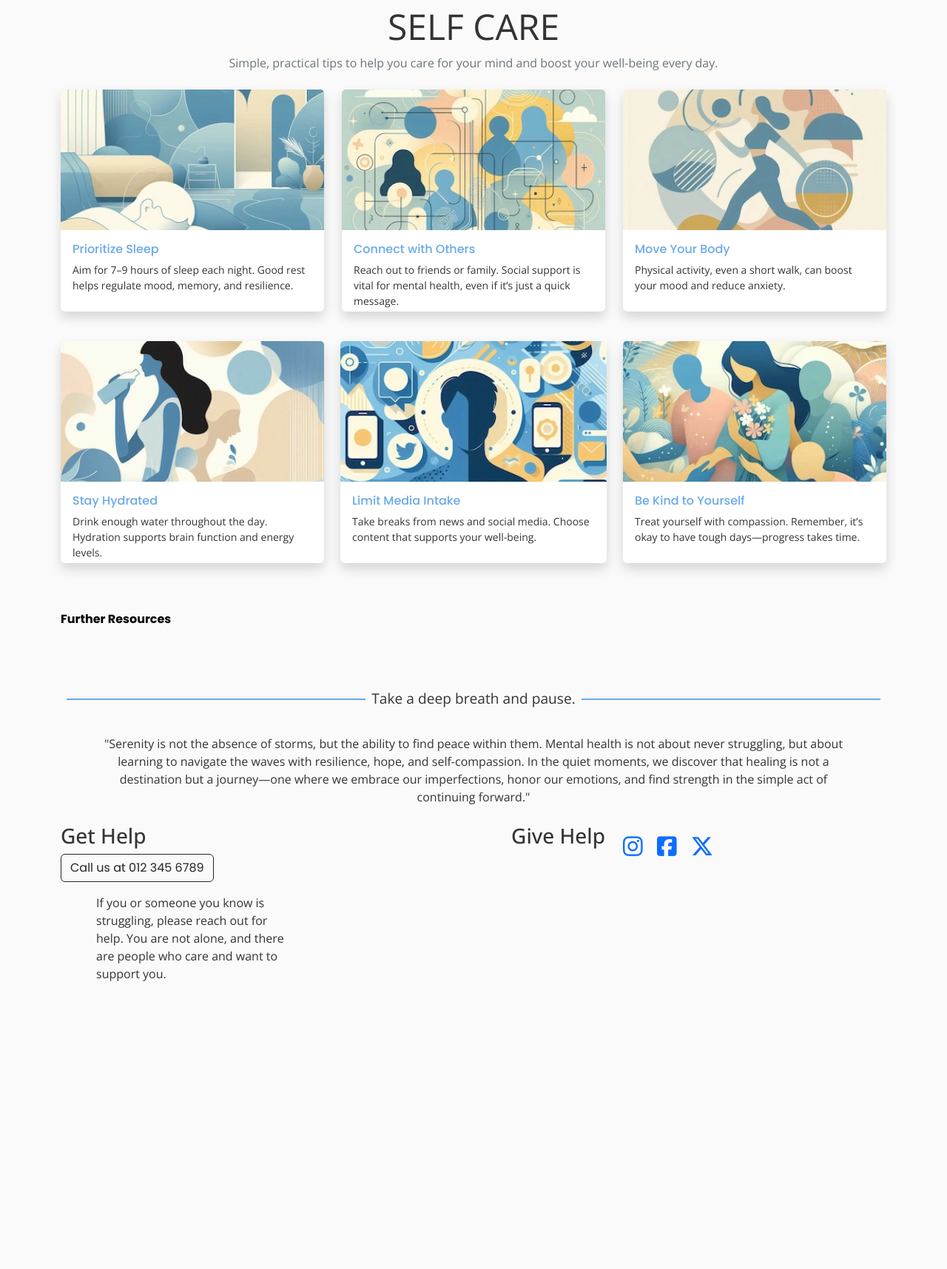
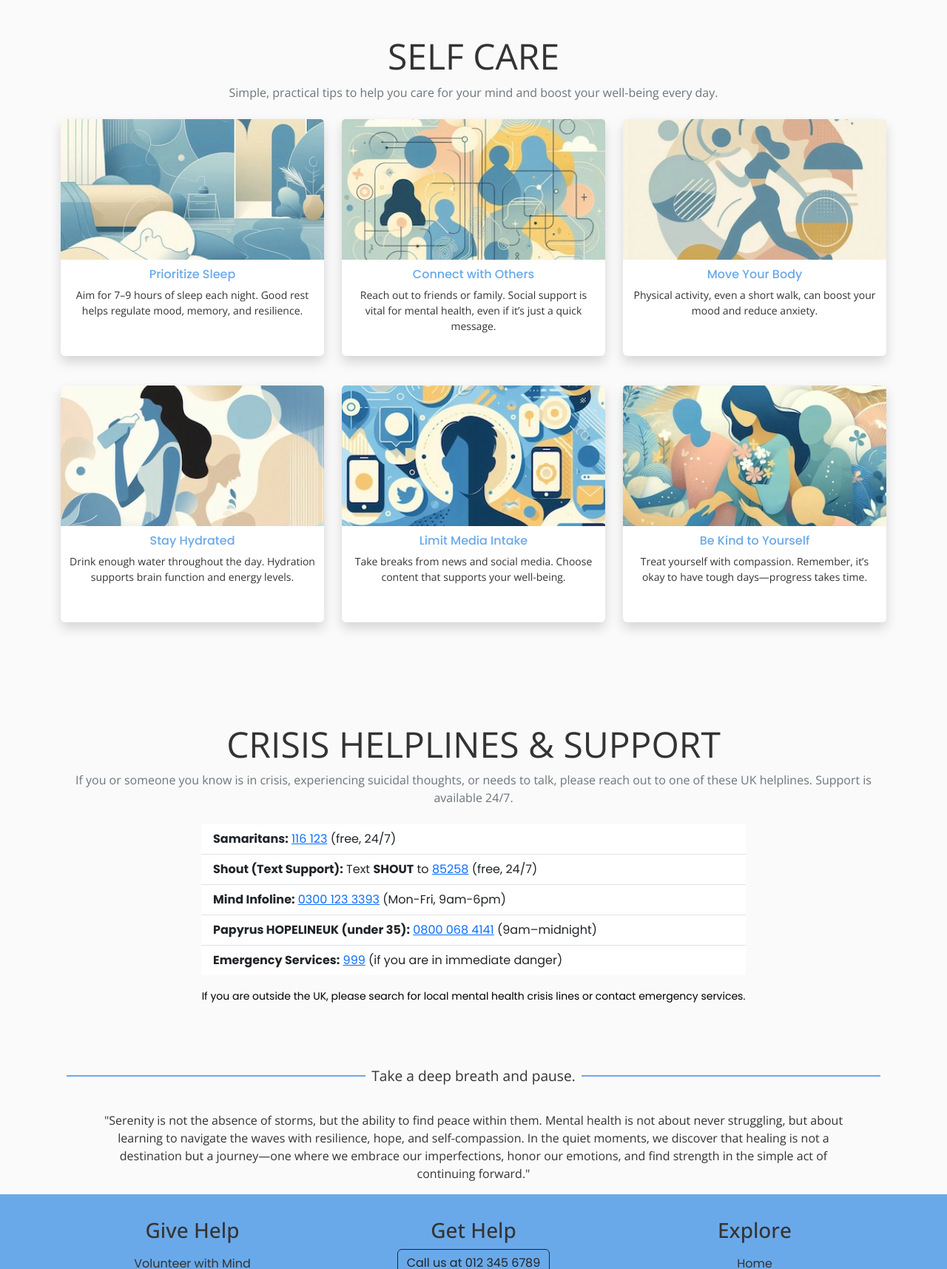
Before and after one commit to TBragg88/Mental-Awareness-Project, a plain HTML site: page index.html in a window 1280 px wide. Shown: the part 1860-3575 px from the top of the page at 74% size. Before the commit the page ends 3204 px from the top, so only its background shows below. Drawn offline with nearby package versions, Linux system fonts and the light colour scheme.

Commit message:
fix- final card size and responsiveness.

```diff
--- a/assets/css/styles.css
+++ b/assets/css/styles.css
@@ -89,8 +89,9 @@ h2 {
 #self-care .card {
     border: none;
     margin-bottom: 2.5rem;
-    height: 300px;
-    width: 360px;
+        max-width:100%;
+        height: 320px;
+    width: 100%;
 }
 
 #info-section .card-img-top,
@@ -121,9 +122,13 @@ h2 {
 }
 #info-section .card-body,
 #self-care .card-body {
-    color: var(--background-color);
-    padding-bottom: 3rem;
-    height:150px;
+
+    justify-content: center;
+    align-items: center;
+    text-align: center;
+    color: var(--text-color);
+    padding: 10px;
+    height: 100%;
 }
 
 #info-section .card-title,
@@ -132,13 +137,23 @@ h2 {
 }
 /* Footer Section */
 
-#contact i {
-    color: var(--secondary-color);
-    font-size: 1.2rem;
-    margin-right: 15px;
+
+footer{
+    background-color: var(--primary-color);
+    color: var(--text-color);
+    padding: 2rem 0;
+    text-align: center;
+
 }
 
-#contact .social-links i {
+footer a {
+    color: var(--text-color);
+    text-decoration: none;
+}
+footer a:hover {
+    color: var(--secondary-color-highlight);
+}
+footer .social-links i {
     color: var(--highlight-color-light);
     font-size: 1.9rem;
     -webkit-transition: color 0.3s ease-in-out;
@@ -146,7 +161,7 @@ h2 {
     transition: color 0.3s ease-in-out;
 }
 
-#contact .social-links i:hover {
+footer .social-links i:hover {
     color: var(--secondary-color);
 }
 
@@ -162,7 +177,7 @@ html {
     #self-care .card:after {
         content: "More Info";
         position: absolute;
-        bottom: -12px;
+        bottom: -13px;
         left: 50%;
         transform: translateX(-50%);
         background-color: var(--primary-color);
@@ -171,6 +186,16 @@ html {
         font-size: 12px;
         border-radius: 5px;
         white-space: nowrap;
+    }
+
+
+
+         .card{
+        height: 300px;
+    }
+    .card-body p {
+        font-size: 90%; /* Shrinks text slightly for better fit */
+        line-height: 1.2; /* Adjusts spacing to prevent overflow */
     }
 }
 @media screen and (min-width: 1020px) {
@@ -189,7 +214,7 @@ html {
 @media (max-width: 991.98px) {
   #info-section .card,
   #self-care .card {
+    max-width: 100%;
     width: 100%;
-    max-width: 100%;
   }
 }
--- a/index.html
+++ b/index.html
@@ -117,19 +117,20 @@
 
                     <div class="col-12 col-md-6 col-xl-4 d-flex justify-content-center align-items-center">
                         <a href="https://www.mentalhealth.org.uk/explore-mental-health/a-z-topics/stress"
-                            class="text-decoration-none" target="_blank" rel="noopener"></a>
+                            class="text-decoration-none" target="_blank" rel="noopener">
                             <div class="card shadow" tabindex="0">
                                 <img src="./assets/images/stress.webp" alt="Stress" class="card-img-top">
                                 <div class="card-body">
                                     <h5 class="card-title fs-6">Stress</h5>
-                                    <p class="card-text small">Feeling overwhelmed, tense, or under pressure.</p>
+                                    <p class="card-text small">Feeling overwhelmed, or under pressure. Stress can affect
+                                        your mood and body, but there are ways to manage and reduce it.</p>
                                 </div>
                             </div>
                         </a>
                     </div>
                     <div class="col-12 col-md-6 col-xl-4 d-flex justify-content-center align-items-center">
                         <a href="https://www.nhs.uk/mental-health/conditions/generalised-anxiety-disorder-gad/"
-                            class="text-decoration-none" target="_blank" rel="noopener"></a>
+                            class="text-decoration-none" target="_blank" rel="noopener">
                             <div class="card shadow" tabindex="0">
                                 <img src="./assets/images/anxiety.webp" alt="Generalized Anxiety Disorder"
                                     class="card-img-top">
@@ -143,7 +144,7 @@
                     </div>
                     <div class="col-12 col-md-6 col-xl-4 d-flex justify-content-center align-items-center">
                         <a href="https://www.nhs.uk/mental-health/conditions/post-traumatic-stress-disorder-ptsd/"
-                            class="text-decoration-none" target="_blank" rel="noopener"></a>
+                            class="text-decoration-none" target="_blank" rel="noopener">
                             <div class="card shadow" tabindex="0">
                                 <img src="./assets/images/ptsd.webp" alt="PTSD" class="card-img-top">
                                 <div class="card-body">
@@ -156,18 +157,22 @@
                     </div>
                     <div class="col-12 col-md-6 col-xl-4 d-flex justify-content-center align-items-center">
                         <a href="https://www.nhs.uk/mental-health/conditions/clinical-depression/overview/"
-                            class="text-decoration-none" target="_blank" rel="noopener"></a>
+                            class="text-decoration-none" target="_blank" rel="noopener">
                             <div class="card shadow" tabindex="0">
                                 <img src="./assets/images/depression.webp" alt="Depression" class="card-img-top">
                                 <div class="card-body">
                                     <h5 class="card-title fs-6">Depression</h5>
-                                    <p class="card-text small">Ongoing sadness, loss of interest, or hopelessness.</p>
+                                    <p class="card-text small">
+                                        Persistent sadness, loss of interest, or hopelessness. Support and treatment can
+                                        help.
+                                    </p>
                                 </div>
                             </div>
                         </a>
                     </div>
                     <div class="col-12 col-md-6 col-xl-4 d-flex justify-content-center align-items-center">
-                        <a href="https://www.nhs.uk/mental-health/conditions/phobias/" class="text-decoration-none" target="_blank" rel="noopener"></a>
+                        <a href="https://www.nhs.uk/mental-health/conditions/phobias/" class="text-decoration-none"
+                            target="_blank" rel="noopener">
                             <div class="card shadow" tabindex="0">
                                 <img src="./assets/images/phobia.webp" alt="Phobias" class="card-img-top">
                                 <div class="card-body">
@@ -192,7 +197,8 @@
                 </div>
                 <div class="row">
                     <div class="col-12 col-md-6 col-xl-4 d-flex justify-content-center align-items-center">
-                        <a href="https://www.sleepfoundation.org/how-sleep-works/why-do-we-need-sleep" class="text-decoration-none" target="_blank" rel="noopener"></a>
+                        <a href="https://www.sleepfoundation.org/how-sleep-works/why-do-we-need-sleep"
+                            class="text-decoration-none" target="_blank" rel="noopener">
                             <div class="card shadow" tabindex="0">
                                 <img src="./assets/images/tip-sleep.webp" alt="Good Sleep" class="card-img-top">
                                 <div class="card-body">
@@ -204,9 +210,11 @@
                         </a>
                     </div>
                     <div class="col-12 col-md-6 col-xl-4 d-flex justify-content-center align-items-center">
-                        <a href="https://www.mentalhealth.org.uk/explore-mental-health/a-z-topics/peer-support" class="text-decoration-none" target="_blank" rel="noopener"></a>
+                        <a href="https://www.mentalhealth.org.uk/explore-mental-health/a-z-topics/peer-support"
+                            class="text-decoration-none" target="_blank" rel="noopener">
                             <div class="card shadow" tabindex="0">
-                                <img src="./assets/images/tip-connect.webp" alt="Connect with Others" class="card-img-top">
+                                <img src="./assets/images/tip-connect.webp" alt="Connect with Others"
+                                    class="card-img-top">
                                 <div class="card-body">
                                     <h5 class="card-title fs-6">Connect with Others</h5>
                                     <p class="card-text small">Reach out to friends or family. Social support is
@@ -216,7 +224,8 @@
                         </a>
                     </div>
                     <div class="col-12 col-md-6 col-xl-4 d-flex justify-content-center align-items-center">
-                        <a href="https://www.nhs.uk/live-well/exercise/exercise-health-benefits/" class="text-decoration-none" target="_blank" rel="noopener"></a>
+                        <a href="https://www.nhs.uk/live-well/exercise/exercise-health-benefits/"
+                            class="text-decoration-none" target="_blank" rel="noopener">
                             <div class="card shadow" tabindex="0">
                                 <img src="assets/images/tip-move.webp" alt="Move Your Body" class="card-img-top">
                                 <div class="card-body">
@@ -228,7 +237,8 @@
                         </a>
                     </div>
                     <div class="col-12 col-md-6 col-xl-4 d-flex justify-content-center align-items-center">
-                        <a href="https://www.cdc.gov/healthyweight/healthy_eating/water-and-healthier-drinks.html" class="text-decoration-none" target="_blank" rel="noopener"></a>
+                        <a href="https://www.nhs.uk/live-well/eat-well/food-guidelines-and-food-labels/water-drinks-nutrition/"
+                            class="text-decoration-none" target="_blank" rel="noopener">
                             <div class="card shadow" tabindex="0">
                                 <img src="./assets/images/tip-hydrate.webp" alt="Stay Hydrated" class="card-img-top">
                                 <div class="card-body">
@@ -240,20 +250,24 @@
                         </a>
                     </div>
                     <div class="col-12 col-md-6 col-xl-4 d-flex justify-content-center align-items-center">
-                        <a href="https://www.mentalhealth.org.uk/explore-mental-health/a-z-topics/social-media-and-mental-health" class="text-decoration-none" target="_blank" rel="noopener">
+                        <a href="https://www.wikihow.com/Limit-Social-Media-and-Internet-Use"
+                            class="text-decoration-none" target="_blank" rel="noopener">
                             <div class="card shadow" tabindex="0">
                                 <img src="./assets/images/tip-media.webp" alt="Limit Media Intake" class="card-img-top">
                                 <div class="card-body">
                                     <h5 class="card-title fs-6">Limit Media Intake</h5>
-                                    <p class="card-text small">Take breaks from news and social media. Choose content that supports your well-being.</p>
+                                    <p class="card-text small">Take breaks from news and social media. Choose content
+                                        that supports your well-being.</p>
                                 </div>
                             </div>
                         </a>
                     </div>
                     <div class="col-12 col-md-6 col-xl-4 d-flex justify-content-center align-items-center">
-                        <a href="https://www.mind.org.uk/information-support/types-of-mental-health-problems/self-esteem/" class="text-decoration-none" target="_blank" rel="noopener"></a>
+                        <a href="https://www.mind.org.uk/information-support/types-of-mental-health-problems/self-esteem/"
+                            class="text-decoration-none" target="_blank" rel="noopener">
                             <div class="card shadow" tabindex="0">
-                                <img src="./assets/images/tip-kindness.webp" alt="Be Kind to Yourself" class="card-img-top">
+                                <img src="./assets/images/tip-kindness.webp" alt="Be Kind to Yourself"
+                                    class="card-img-top">
                                 <div class="card-body">
                                     <h5 class="card-title fs-6">Be Kind to Yourself</h5>
                                     <p class="card-text small">Treat yourself with compassion. Remember, it’s okay
@@ -263,10 +277,47 @@
                         </a>
                     </div>
                 </div>
-                <div class="mt-4">
-                    <strong>Further Resources</strong>
+            </section>
+            <section id="resources" class="my-5">
+                <div class="text-center">
+                    <h2 class="display-5">Crisis Helplines & Support</h2>
+                    <p class="mb-4 text-secondary">
+                        If you or someone you know is in crisis, experiencing suicidal thoughts, or needs to talk,
+                        please reach out to one of these UK helplines. Support is available 24/7.
+                    </p>
+                </div>
+                <div class="row justify-content-center">
+                    <div class="col-12 col-md-8">
+                        <ul class="list-group list-group-flush">
+                            <li class="list-group-item">
+                                <strong>Samaritans:</strong> <a href="tel:116123">116 123</a> (free, 24/7)
+                            </li>
+                            <li class="list-group-item">
+                                <strong>Shout (Text Support):</strong> Text <strong>SHOUT</strong> to <a
+                                    href="sms:85258">85258</a> (free, 24/7)
+                            </li>
+                            <li class="list-group-item">
+                                <strong>Mind Infoline:</strong> <a href="tel:03001233393">0300 123 3393</a> (Mon-Fri,
+                                9am-6pm)
+                            </li>
+                            <li class="list-group-item">
+                                <strong>Papyrus HOPELINEUK (under 35):</strong> <a href="tel:08000684141">0800 068
+                                    4141</a> (9am–midnight)
+                            </li>
+                            <li class="list-group-item">
+                                <strong>Emergency Services:</strong> <a href="tel:999">999</a> (if you are in immediate
+                                danger)
+                            </li>
+                        </ul>
+                        <div class="mt-3 text-center">
+                            <small>If you are outside the UK, please search for local mental health crisis lines or
+                                contact emergency services.</small>
+                        </div>
+                    </div>
                 </div>
             </section>
+
+
 
             <!-- affirmations line break -->
             <div class="container my-4">
@@ -296,29 +347,68 @@
             </div>
         </div>
     </main>
+
+
     <!-- Footer / contact section -->
 
-    <footer id="contact" class="mt-auto">
+    <footer id="contact" class="mt-auto py-4">
         <div class="container section">
-            <div class="row justify-content-center">
-                <!-- Contact info -->
-                <div class="col-12 col-md-4 col-xl-4">
+            <div class="row justify-content-center text-center">
+                <!-- Give Help column (col-4) -->
+                <div class="col-12 col-md-4 d-flex flex-column align-items-center mb-4 mb-md-0">
+                    <h3 class="sub-heading-color mt-2">Give Help</h3>
+                    <ul class="list-unstyled mt-2">
+                        <li><a href="https://www.mind.org.uk/get-involved/volunteering-and-participating/"
+                                target="_blank" rel="noopener">Volunteer with Mind</a></li>
+                        <li><a href="https://www.samaritans.org/support-us/volunteer/" target="_blank"
+                                rel="noopener">Volunteer with Samaritans</a></li>
+                        <li><a href="https://www.mind.org.uk/donate/" target="_blank" rel="noopener">Donate to Mind</a>
+                        </li>
+                        <li><a href="https://www.rethink.org/get-involved/use-your-experience/volunteer-with-us/"
+                                target="_blank" rel="noopener">Volunteer with Rethink</a></li>
+                    </ul>
+                </div>
+
+                <!-- Get Help column (col-6) -->
+                <div class="col-12 col-md-4 d-flex flex-column align-items-center mb-4 mb-md-0">
                     <h3 class="sub-heading-color mt-2">Get Help</h3>
-                    <button id="footer.call" class="btn btn-outline-dark footer-call"
+                    <button id="footer-call" class="btn btn-outline-dark footer-call mb-2"
                         onclick="window.location.href='tel:0123456789'">
                         Call us at 012 345 6789
                     </button>
-                    <p class="mt-3 px-5">If you or someone you know is struggling, please reach out for help. You are
-                        not alone, and there are people who care and want to support you.</p>
+                    <ul class="list-unstyled mt-2">
+                        <li><a href="https://www.mind.org.uk/information-support/" target="_blank" rel="noopener">Mind
+                                Support Groups</a></li>
+                        <li><a href="https://www.samaritans.org/how-we-can-help/contact-samaritan/" target="_blank"
+                                rel="noopener">Samaritans</a></li>
+                        <li><a href="https://www.rethink.org/help-in-your-area/support-groups/" target="_blank"
+                                rel="noopener">Rethink Support Groups</a></li>
+                    </ul>
+                    <div class="w-100 d-flex justify-content-center">
+                        <div class="blurb-container px-3" style="max-width: 320px;">
+                            <p class="mt-3 small mb-0">If you or someone you know is struggling, please reach out for
+                                help. You are not alone, and there are people who care and want to support you.</p>
+                        </div>
+                    </div>
+                </div>
 
+                <!-- Explore column (col-12) -->
+                <div class="col-12 col-md-4 d-flex flex-column align-items-center">
+                    <h3 class="sub-heading-color mt-2">Explore</h3>
+                    <ul class="list-unstyled mt-2">
+                        <li><a href="#home" class="footer-link">Home</a></li>
+                        <li><a href="#info-section" class="footer-link">Mental Awareness</a></li>
+                        <li><a href="#self-care" class="footer-link">Self Care</a></li>
+                        <li><a href="#resources" class="footer-link">Crisis Helplines</a></li>
+                        <li><a href="#contact" class="footer-link">Contact</a></li>
+                    </ul>
+                </div>
+            </div>
 
-
-                </div>
-                <div class="col-12 col-md-4 col-xl-4">
-                    <h3 class="sub-heading-color mt-2 text-end">Give Help</h3>
-                </div>
-                <div class="col-12 col-md-4 col-xl-4">
-                    <div class="social-links justify-content-start my-4">
+            <!-- Social Media row -->
+            <div class="row mt-4">
+                <div class="col-12 d-flex justify-content-center">
+                    <div class="social-links">
                         <a href="https://www.instagram.com" target="_blank"
                             aria-label="Visit our Instagram page (opens in a new tab)" rel="noopener"><i
                                 class="fa-brands fa-instagram"></i></a>
@@ -332,6 +422,7 @@
             </div>
         </div>
     </footer>
+
 
 
     <!-- javascript -->
```
Also changed, not shown: assets/images/phobia.webp (added).
